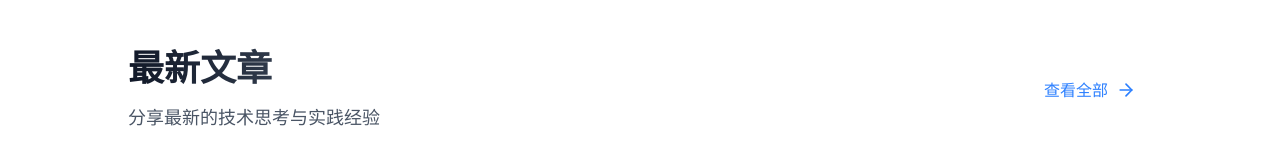
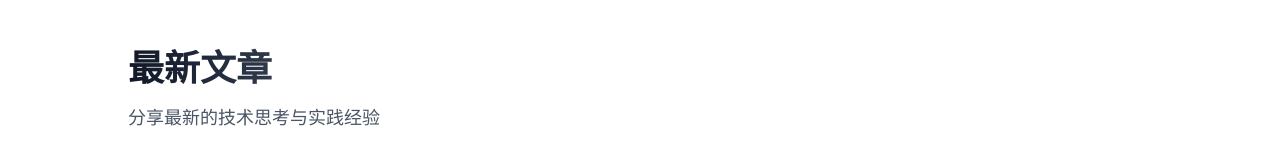
Before and after one commit to fishisnow/homepage, a Next.js app: page / in a window 1280 px wide. Shown: the part 659-800 px from the top of the page. Built offline with nearby package versions, Linux system fonts and the light colour scheme.

Commit message:
refactor: 去除查看全部连接

```diff
--- a/src/app/page.tsx
+++ b/src/app/page.tsx
@@ -148,14 +148,6 @@ export default function Home() {
                                     分享最新的技术思考与实践经验
                                 </p>
                             </div>
-                            <Link
-                                href="https://mp.weixin.qq.com/你的公众号"
-                                target="_blank"
-                                className="text-blue-500 hover:text-blue-600 transition-colors flex items-center group px-4 py-2 rounded-lg hover:bg-blue-50 dark:hover:bg-blue-900/20"
-                            >
-                                <span className="mr-2 group-hover:mr-3 transition-all font-medium">查看全部</span>
-                                <ArrowRight className="w-5 h-5 group-hover:translate-x-1 transition-transform"/>
-                            </Link>
                         </div>
 
                         <div className="space-y-8">
```
